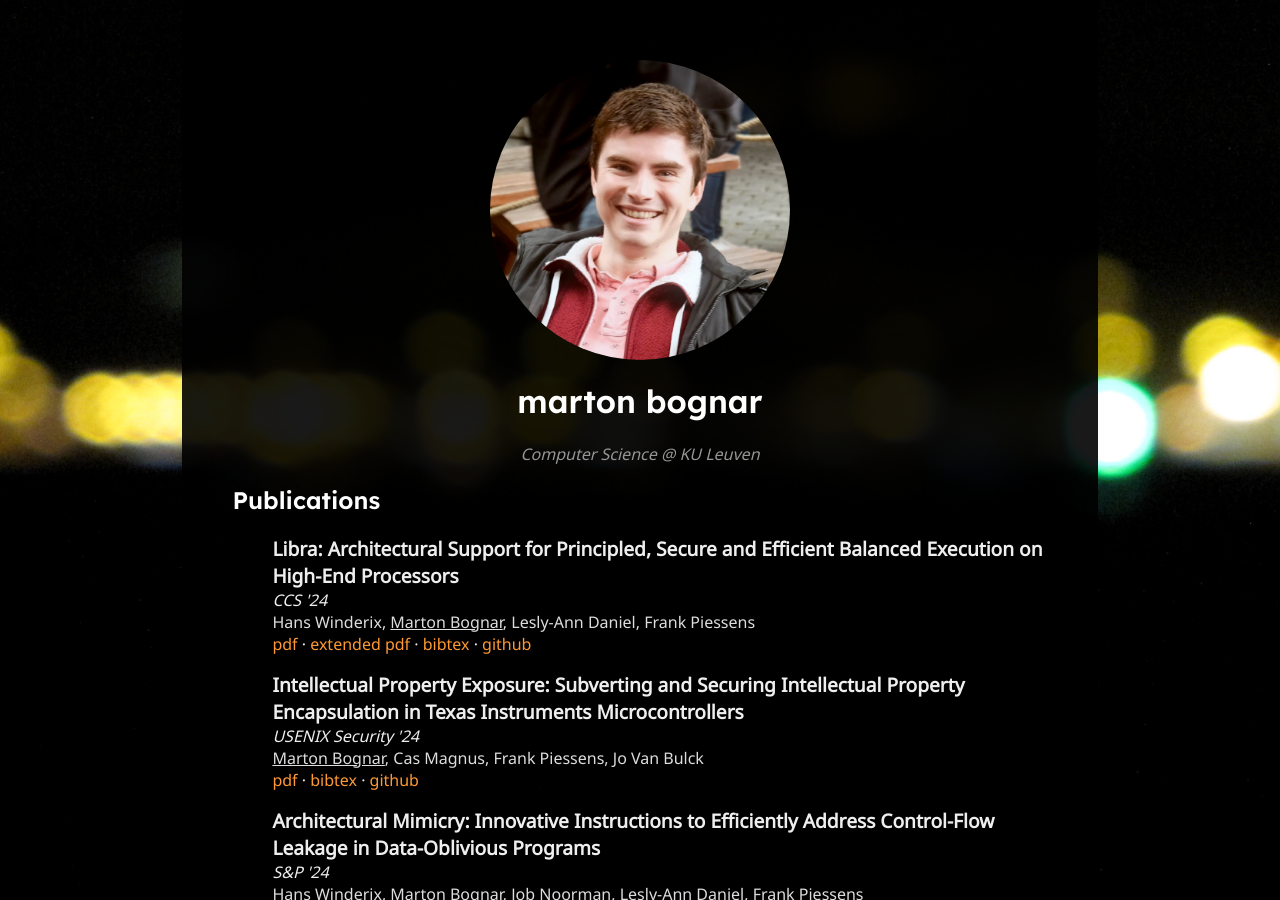
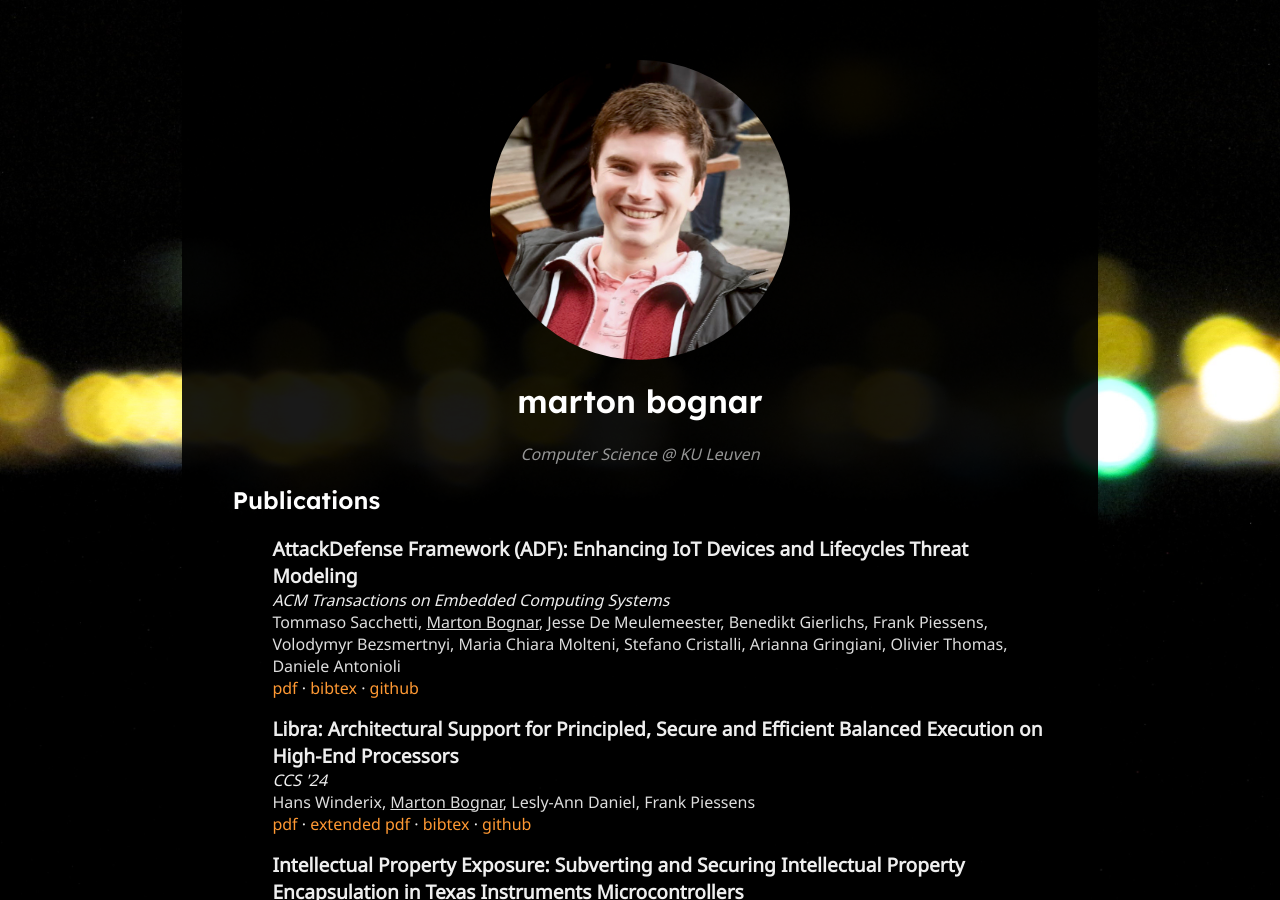
Before and after one commit to martonbognar/martonbognar.github.io, a Jekyll site: the page built from index.html, in a window 1280 px wide and 900 px high. Built offline with Jekyll 4.4.1, drawn with Linux system fonts in a browser that asks for light colours.

Commit message:
Add ADF paper

```diff
--- a/index.html
+++ b/index.html
@@ -7,6 +7,18 @@ layout: default
 <p>Computer Science @ KU Leuven</p>
 <h2>Publications</h2>
 <ul id='publications'>
+  <li>
+    <span class='title'>AttackDefense Framework (ADF): Enhancing IoT Devices and Lifecycles Threat Modeling</span>
+    <br>
+    <span class='venue'>ACM Transactions on Embedded Computing Systems</span>
+    <br>
+    <span class='authors'>Tommaso Sacchetti, <u>Marton Bognar</u>, Jesse De Meulemeester, Benedikt Gierlichs, Frank Piessens, Volodymyr Bezsmertnyi, Maria Chiara Molteni, Stefano Cristalli, Arianna Gringiani, Olivier Thomas, Daniele Antonioli</span>
+    <br>
+    <a href='papers/sacchetti24adf.pdf'>pdf</a> ·
+    <a href='papers/sacchetti24adf.bib'>bibtex</a> ·
+    <a href='https://github.com/francozappa/adf'>github</a>
+  </li>
+
   <li>
     <span class='title'>Libra: Architectural Support for Principled, Secure and Efficient Balanced Execution on High-End Processors</span>
     <br>
```
Also changed, not shown: papers/sacchetti24adf.bib (added, +11 -0 lines), 1 other file.
